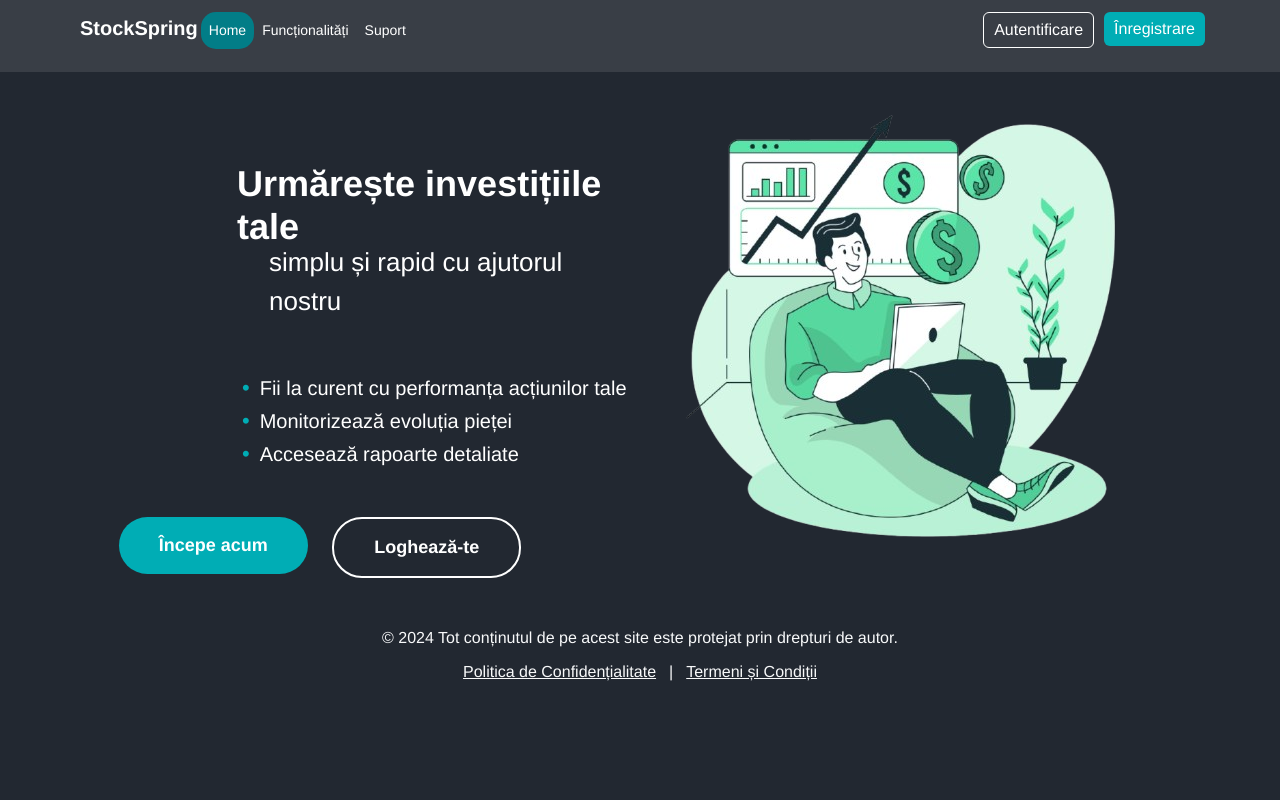
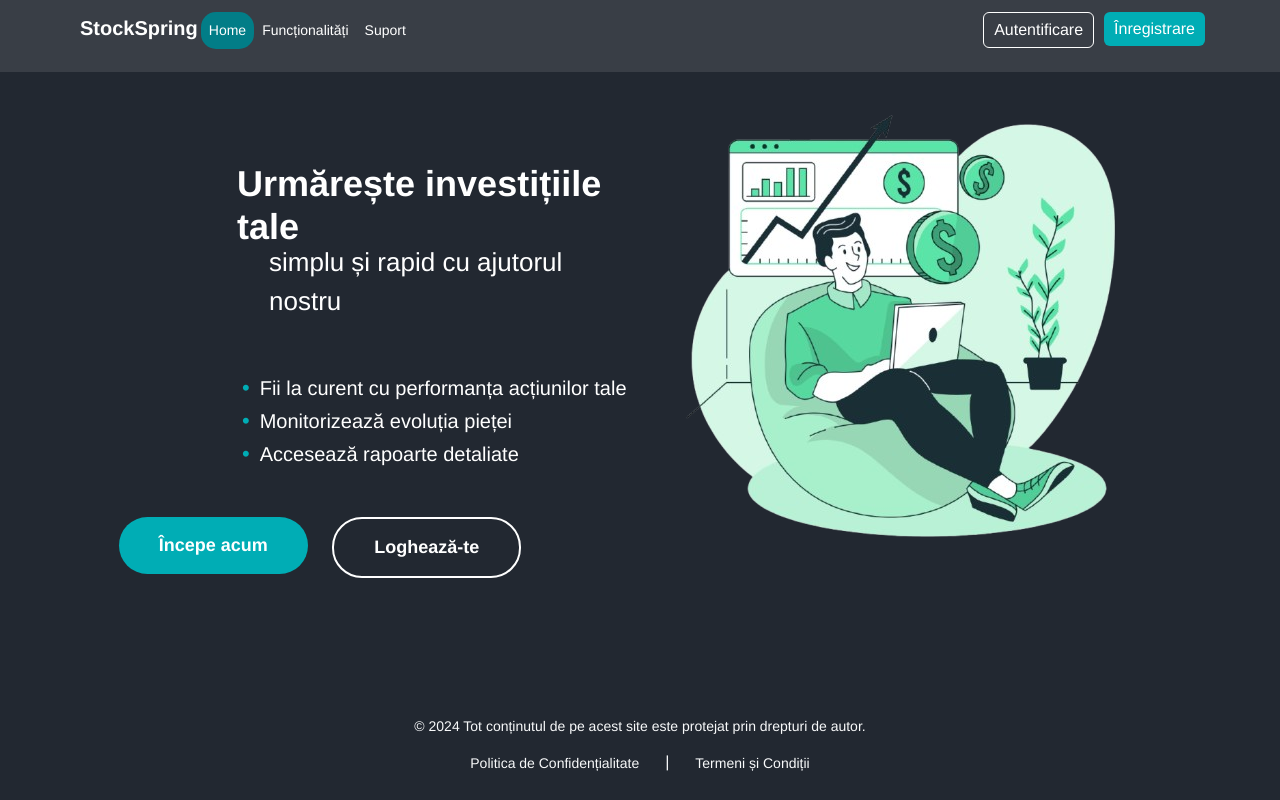
Before and after one commit to Pele02/StockSpring, a React (Vite) app in the folder frontend/: page / in a window 1280 px wide. Built offline with nearby package versions, Linux system fonts and the light colour scheme.

Commit message:
hotfix/footer-not-on-bottom
Fixed the footer not on bottom bug

```diff
--- a/frontend/src/components/Footer.jsx
+++ b/frontend/src/components/Footer.jsx
@@ -1,5 +1,6 @@
 import React, { useState } from "react";
 import Modal from "./Modal";
+import "../styles/footer.css";
 
 const Footer = () => {
   const [showPolicyModal, setShowPolicyModal] = useState(false);
@@ -20,7 +21,7 @@ const Footer = () => {
           >
             Politica de Confidențialitate
           </button>
-          <span className="text-light" style={{ marginTop: "-6px" }}>
+          <span className="text-light" style={{ marginTop: "3px" }}>
             |
           </span>
           <button
--- a/frontend/src/pages/LandingPage.jsx
+++ b/frontend/src/pages/LandingPage.jsx
@@ -2,6 +2,7 @@ import React from "react";
 import NavbarLandingPage from "../components/NavbarLandingPage";
 import ContentLandingPage from "../components/ContentLandingPage";
 import Footer from "../components/Footer";
+import "../styles/landingPage.css";
 
 function LandingPage() {
   return (
--- a/frontend/src/styles/contentLandingPage.css
+++ b/frontend/src/styles/contentLandingPage.css
@@ -1,3 +1,5 @@
+@import "./index.css";
+
 /* Container for header */
 .header-text {
     padding-top: 90px;
@@ -82,6 +84,7 @@ ul.list-unstyled li::before {
 
 
 
+
 /* Adjust button sizes on smaller screens */
 @media (max-width: 768px) {
     .btn-row .col-4 {
--- /dev/null
+++ b/frontend/src/styles/footer.css
@@ -0,0 +1,38 @@
+footer {
+    display: flex;
+    flex-direction: column;
+    justify-content: flex-end;
+    color: #FFFFFF;
+	padding: 20px 10px;
+	width: 100%;
+	margin-top: auto;
+}
+
+footer p {
+	margin: 10px 0;
+	font-size: 14px;
+}
+
+footer .btn-link {
+	color: #00ADB5;
+	font-size: 14px;
+	text-decoration: none;
+	margin: 0 5px;
+	padding: 5px 10px;
+	transition: color 0.3s, background-color 0.3s;
+}
+
+footer span {
+	color: #FFFFFF;
+	margin: 0 10px;
+}
+
+@media (max-width: 768px) {
+	footer {
+		font-size: 12px;
+		text-align: center;
+	}
+	.btn-link {
+		padding: 5px;
+	}
+}
--- /dev/null
+++ b/frontend/src/styles/landingPage.css
@@ -0,0 +1,13 @@
+html{
+    display: flex;
+    flex-direction: column;
+    justify-content: center;
+
+}
+
+footer{
+    align-items: flex-end;
+    flex-flow: column wrap;
+    position: absolute;
+    bottom: 0;
+}
```
